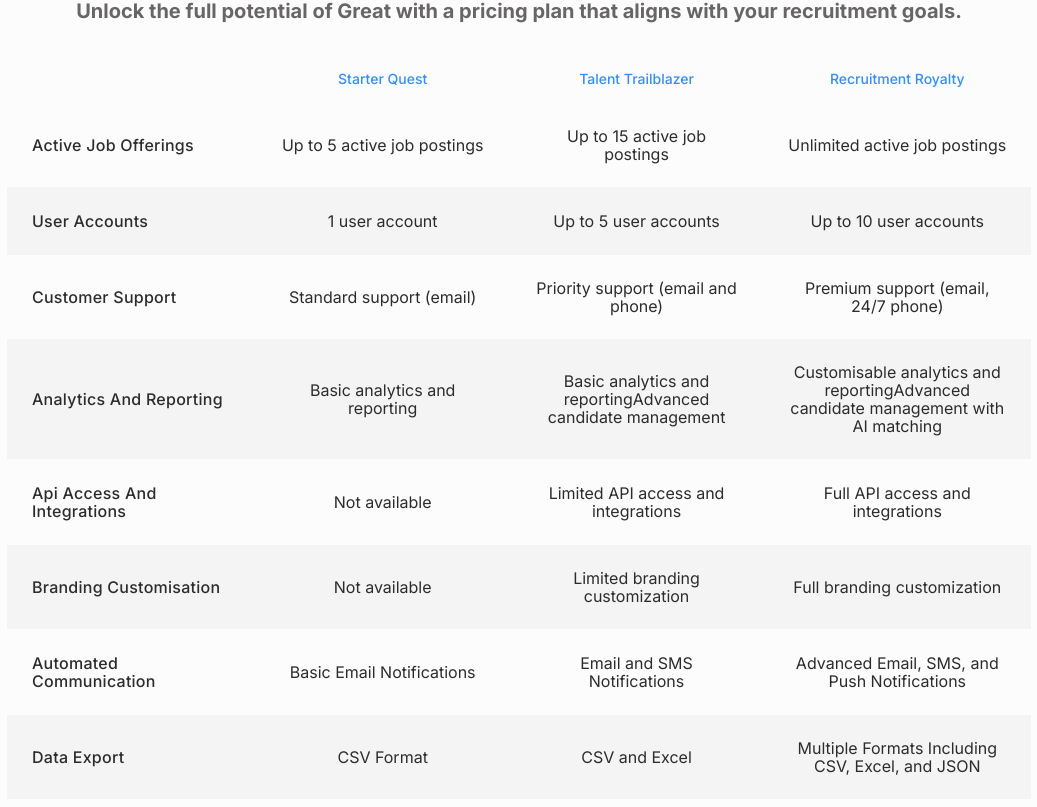
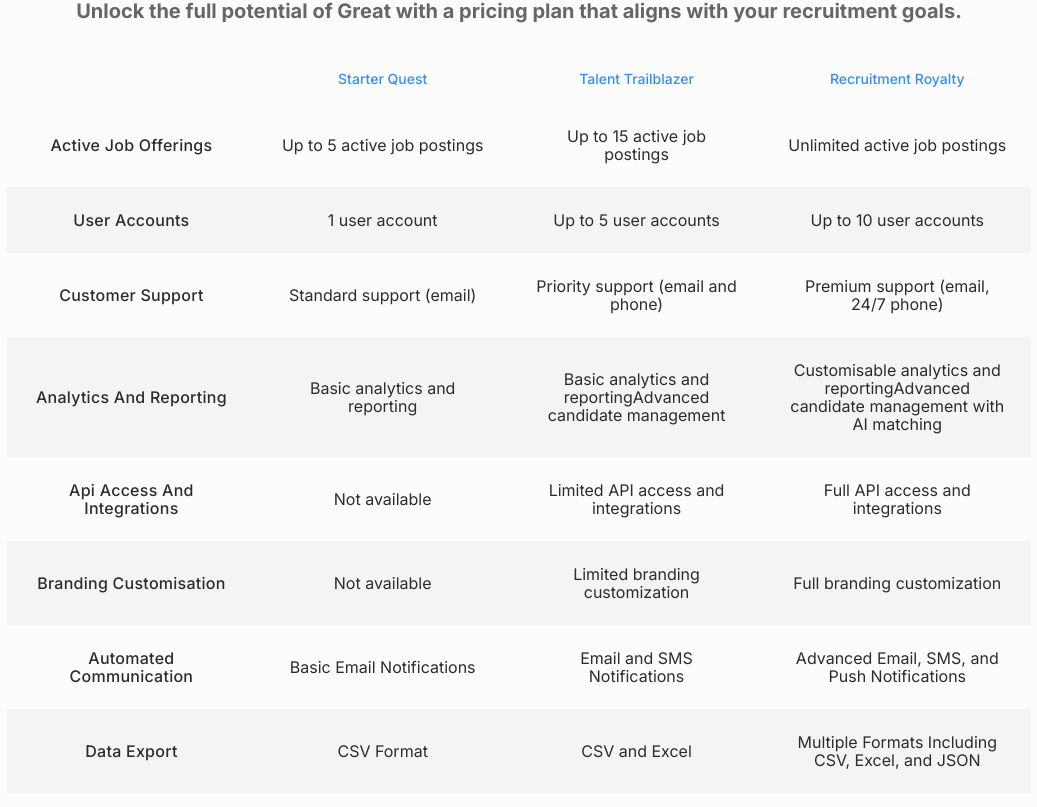
Before and after one commit to ediazjz/BluePrint, a Next.js app: page / in a window 1280 px wide. Shown: the part 1213-2020 px from the top of the page, without its empty margins (121-1158 px from the left). Built offline with nearby package versions, Linux system fonts and the light colour scheme.

Commit message:
fix: hydratation problem

```diff
--- a/components/display-table.tsx
+++ b/components/display-table.tsx
@@ -86,12 +86,12 @@ const columns = [
     id: "Feature",
     header: () => <span className="sr-only">Feature</span>,
     cell: (info) => (
-      <td className="focus w-60 text-left xl:w-80">
+      <span className="focus w-60 text-left xl:w-80">
         {info
           .getValue()
           .replace(/([a-z])([A-Z])/g, "$1 $2")
           .replace(/^./, (str) => str.toUpperCase())}
-      </td>
+      </span>
     ),
   }),
   columnHelper.accessor((row) => row.package1, {
```
